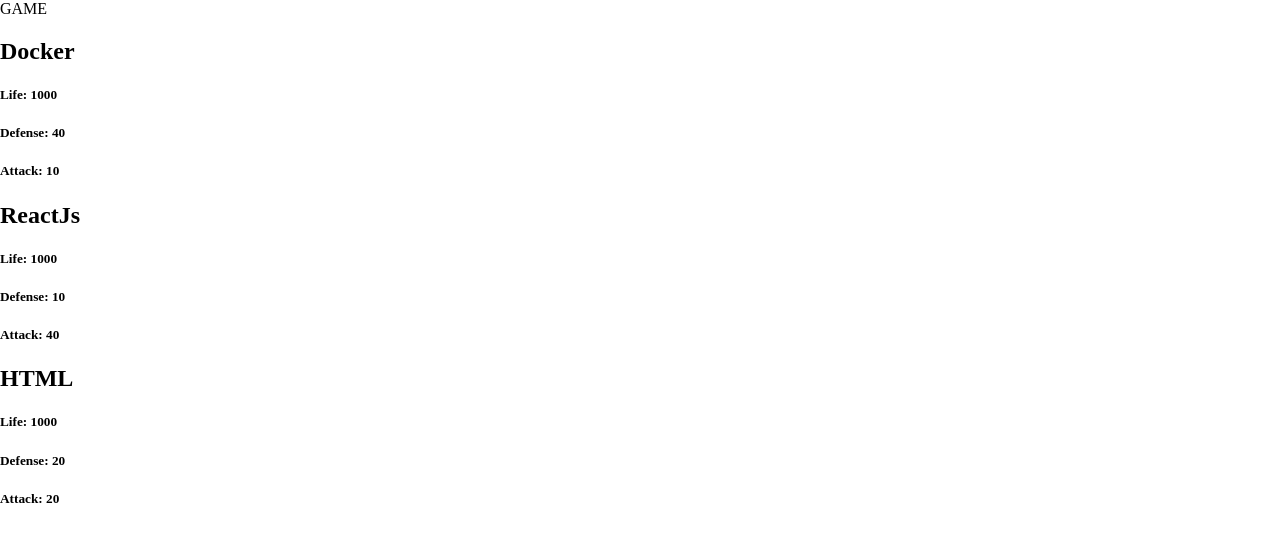
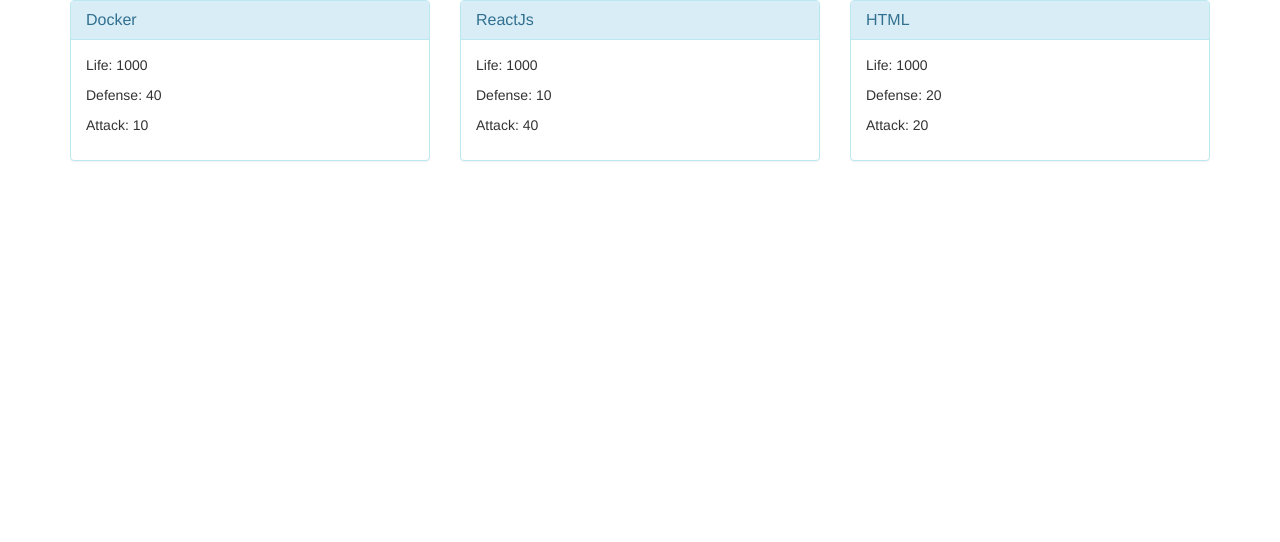
Before and after one commit to TomasGranda/technology-fighter-z, a React app: page / in a window 1280 px wide. Built offline with nearby package versions, Linux system fonts and the light colour scheme.

Commit message:
add fontawesome for React and make styke of characters

```diff
--- a/package.json
+++ b/package.json
@@ -3,6 +3,9 @@
   "version": "0.1.0",
   "private": true,
   "dependencies": {
+    "@fortawesome/fontawesome-svg-core": "^1.2.0-14",
+    "@fortawesome/free-solid-svg-icons": "^5.1.0-11",
+    "@fortawesome/react-fontawesome": "0.1.0-11",
     "react": "^16.4.2",
     "react-bootstrap": "^0.32.1",
     "react-dom": "^16.4.2",
--- a/public/index.html
+++ b/public/index.html
@@ -4,21 +4,12 @@
     <meta charset="utf-8">
     <meta name="viewport" content="width=device-width, initial-scale=1, shrink-to-fit=no">
     <meta name="theme-color" content="#000000">
-    <!--
-      manifest.json provides metadata used when your web app is added to the
-      homescreen on Android. See https://developers.google.com/web/fundamentals/engage-and-retain/web-app-manifest/
-    -->
+    <!-- Manifest -->
     <link rel="manifest" href="%PUBLIC_URL%/manifest.json">
+    <!-- Favicon -->
     <link rel="shortcut icon" href="%PUBLIC_URL%/favicon.ico">
-    <!--
-      Notice the use of %PUBLIC_URL% in the tags above.
-      It will be replaced with the URL of the `public` folder during the build.
-      Only files inside the `public` folder can be referenced from the HTML.
-
-      Unlike "/favicon.ico" or "favicon.ico", "%PUBLIC_URL%/favicon.ico" will
-      work correctly both with client-side routing and a non-root public URL.
-      Learn how to configure a non-root public URL by running `npm run build`.
-    -->
+    <!-- Bootstrap -->
+    <link rel="stylesheet" href="https://maxcdn.bootstrapcdn.com/bootstrap/3.3.7/css/bootstrap.min.css" integrity="sha384-BVYiiSIFeK1dGmJRAkycuHAHRg32OmUcww7on3RYdg4Va+PmSTsz/K68vbdEjh4u" crossorigin="anonymous">
     <title>React App</title>
   </head>
   <body>
@@ -26,15 +17,5 @@
       You need to enable JavaScript to run this app.
     </noscript>
     <div id="root"></div>
-    <!--
-      This HTML file is a template.
-      If you open it directly in the browser, you will see an empty page.
-
-      You can add webfonts, meta tags, or analytics to this file.
-      The build step will place the bundled scripts into the <body> tag.
-
-      To begin the development, run `npm start` or `yarn start`.
-      To create a production bundle, use `npm run build` or `yarn build`.
-    -->
   </body>
 </html>
--- a/src/components/App/App.js
+++ b/src/components/App/App.js
@@ -1,4 +1,5 @@
 import React, { Component } from 'react';
+import { Grid, Row, Col } from 'react-bootstrap';
 
 import CharacterList from '../Character/CharacterList';
 
@@ -7,10 +8,11 @@
 class App extends Component {
   render() {
     return (
-      <div>
-        GAME
-        <CharacterList />
-      </div>
+      <Grid>
+        <Row>
+          <CharacterList />
+        </Row>
+      </Grid>
     );
   };
 };
--- a/src/components/Character/Character.js
+++ b/src/components/Character/Character.js
@@ -1,25 +1,24 @@
-import React, { Component } from 'react';
+import React from 'react';
 import PropTypes from 'prop-types';
+import { Panel } from 'react-bootstrap';
 
 import './Character.css';
 
-class Character extends Component {
-  constructor(props) {
-    super(props);
-  };
+const Character = props => {
+  const {name, life, defense, attack} = props;
 
-  render() {
-    const {name, life, defense, attack} = this.props;
-
-    return (
-      <div>
-        <h2>{name}</h2>
-        <h5>Life: {life}</h5>
-        <h5>Defense: {defense}</h5>
-        <h5>Attack: {attack}</h5>
-      </div>
-    );
-  };
+  return (
+    <Panel bsStyle="info">
+      <Panel.Heading>
+        <Panel.Title componentClass="h3">{name}</Panel.Title>
+      </Panel.Heading>
+      <Panel.Body>
+        <p>Life: {life}</p>
+        <p>Defense: {defense}</p>
+        <p>Attack: {attack}</p>
+      </Panel.Body>
+    </Panel>
+  );
 };
 
 Character.propTypes = {
--- a/src/components/Character/CharacterList.js
+++ b/src/components/Character/CharacterList.js
@@ -1,13 +1,14 @@
-import React, { Component } from 'react';
+import React from 'react';
+import { Col } from 'react-bootstrap';
 
 import Character from './Character';
 
 import charactersJSON from '../../config/characters.json';
 
-class CharacterList extends Component {
-  render() {
-    const characters = charactersJSON.map((character, i) => {
-      return (
+const CharacterList = () => {
+  const characters = charactersJSON.map((character, i) => {
+    return (
+      <Col xs={4} >
         <Character
           key={i}
           name={character.name}
@@ -15,11 +16,11 @@
           defense={character.defense}
           attack={character.attack}
         />
-      )
-    })
+      </Col>
+    )
+  })
 
-    return characters;
-  }
+  return characters;
 }
 
 export default CharacterList;
--- a/src/index.js
+++ b/src/index.js
@@ -1,5 +1,8 @@
 import React from 'react';
 import ReactDOM from 'react-dom';
+import { library } from '@fortawesome/fontawesome-svg-core'
+import { FontAwesomeIcon } from '@fortawesome/react-fontawesome'
+import { faStroopwafel } from '@fortawesome/free-solid-svg-icons'
 
 import App from './components/App/App';
 
@@ -7,5 +10,8 @@
 
 import './index.css';
 
+library.add(faStroopwafel)
+
 ReactDOM.render(<App />, document.getElementById('root'));
+
 registerServiceWorker();
```
Also changed, not shown: 1 other file.
